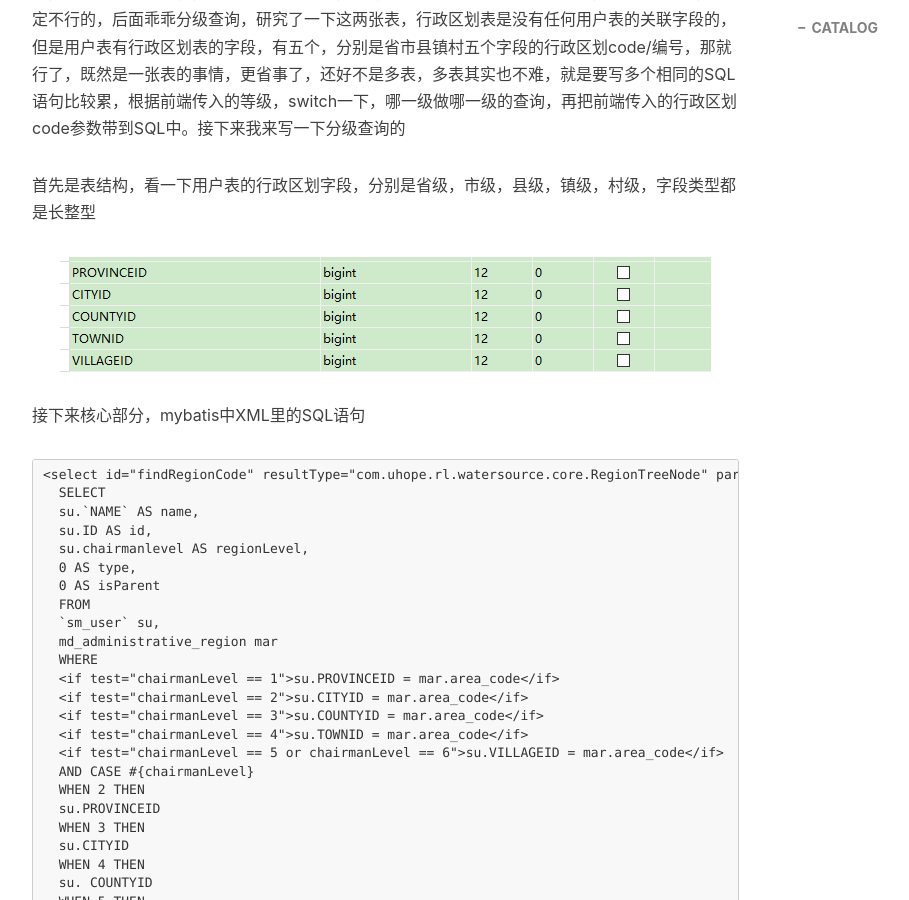
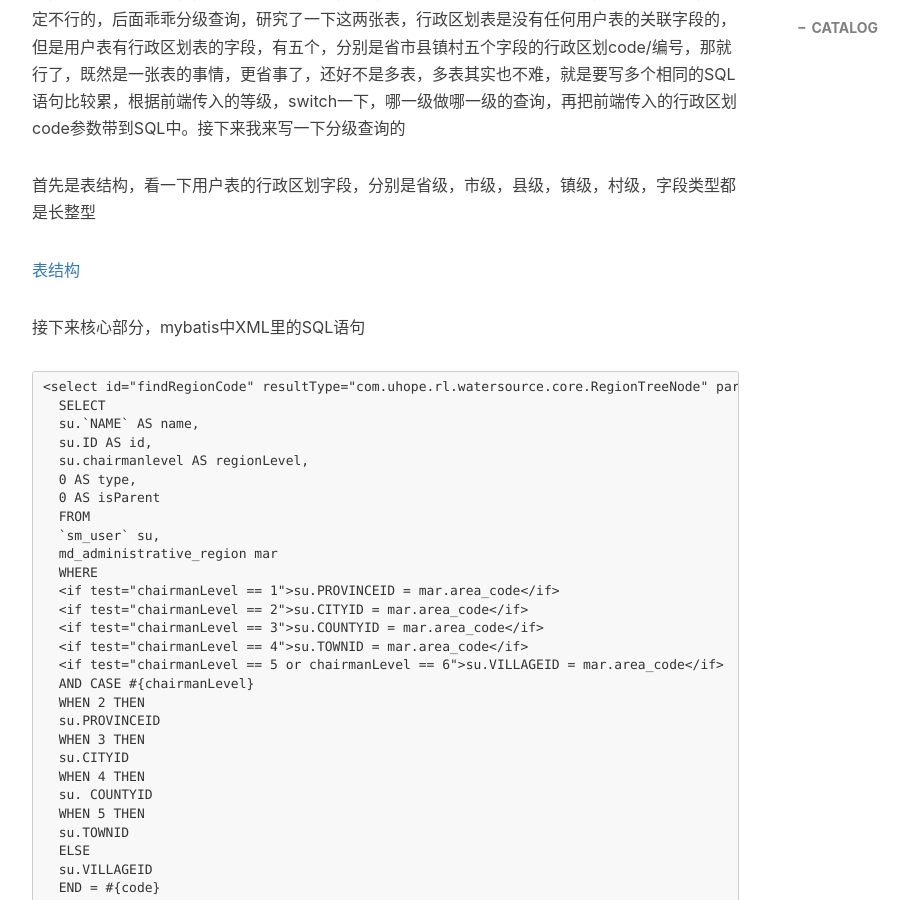
Before and after one commit to Chenbin1996/chenbin1996.github.io, a Jekyll site: the page built from _posts/2018-4-4-mybatis分级点击展示树结构.md, in a window 1280 px wide and 900 px high, scrolled down 1127 px. Shown: the whole window, without its empty margins (233-1142 px from the left). Built offline with Jekyll 4.4.1, drawn with Linux system fonts in a browser that asks for light colours; nearby versions of some CDN libraries; comment, search, counter and statistics services are not loaded.

Commit message:
Update 2018-4-4-mybatis分级点击展示树结构.md

````diff
--- a/_posts/2018-4-4-mybatis分级点击展示树结构.md
+++ b/_posts/2018-4-4-mybatis分级点击展示树结构.md
@@ -19,7 +19,7 @@ tags:
 <p>   上个星期我就遇到了这么个情况，需要用户表和行政区划表数据做关系构造树，那可是十万条数据啊，我猜到肯定会很慢要用到分级查询了，但是好奇心害死猫，我还是用循环套循环的去构造这两张表关系的树，然后不出意外，请求了以后，后台的打印台一直在跑，跑了好几分钟啊那是，加了索引了，还好公司配置还行，不然肯定卡上天了，几分钟之后才把数据展示给了前端，这不GG了吗，肯定不行的，后面乖乖分级查询，研究了一下这两张表，行政区划表是没有任何用户表的关联字段的，但是用户表有行政区划表的字段，有五个，分别是省市县镇村五个字段的行政区划code/编号，那就行了，既然是一张表的事情，更省事了，还好不是多表，多表其实也不难，就是要写多个相同的SQL语句比较累，根据前端传入的等级，switch一下，哪一级做哪一级的查询，再把前端传入的行政区划code参数带到SQL中。接下来我来写一下分级查询的</p>
 
 <p>首先是表结构，看一下用户表的行政区划字段，分别是省级，市级，县级，镇级，村级，字段类型都是长整型</p>
-![表结构](https://github.com/Chenbin1996/chenbin1996.github.io/blob/master/img/2018-4-4-1.png)
+[表结构](https://github.com/Chenbin1996/chenbin1996.github.io/blob/master/img/2018-4-4-1.png)
 
 <p>接下来核心部分，mybatis中XML里的SQL语句</p>
 ```XML
````
